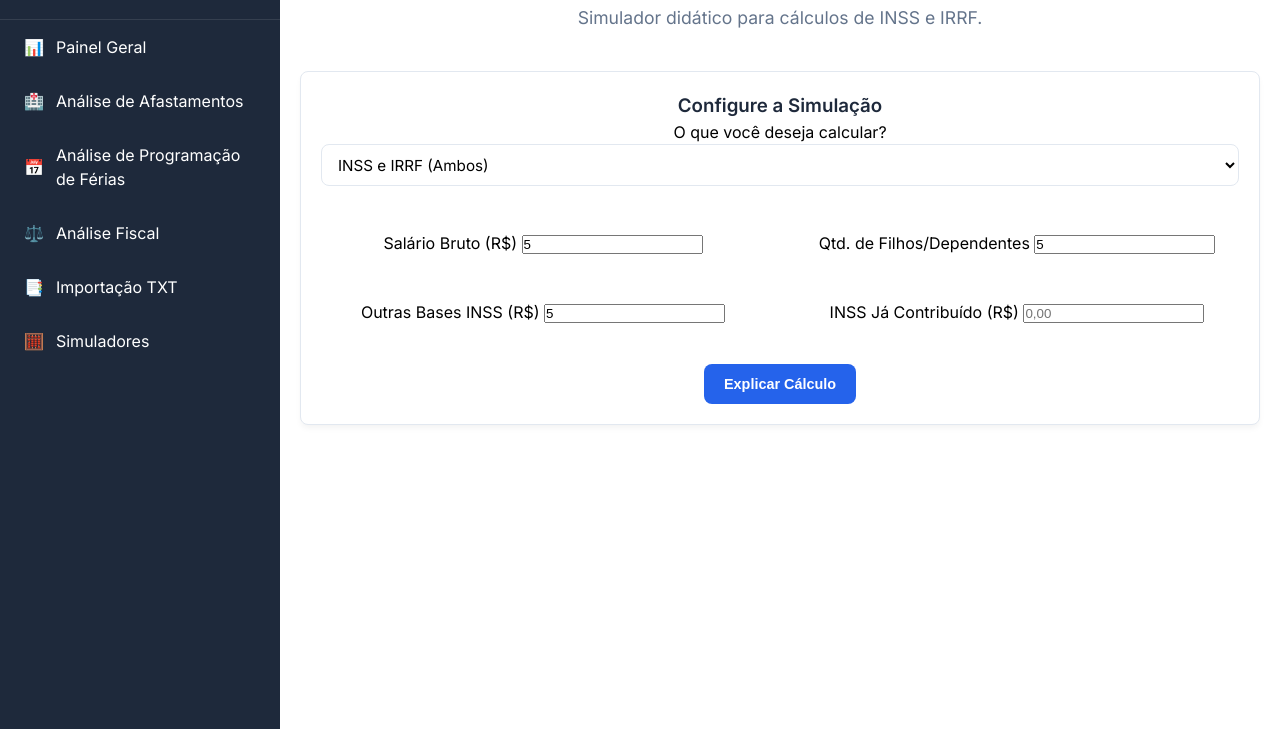
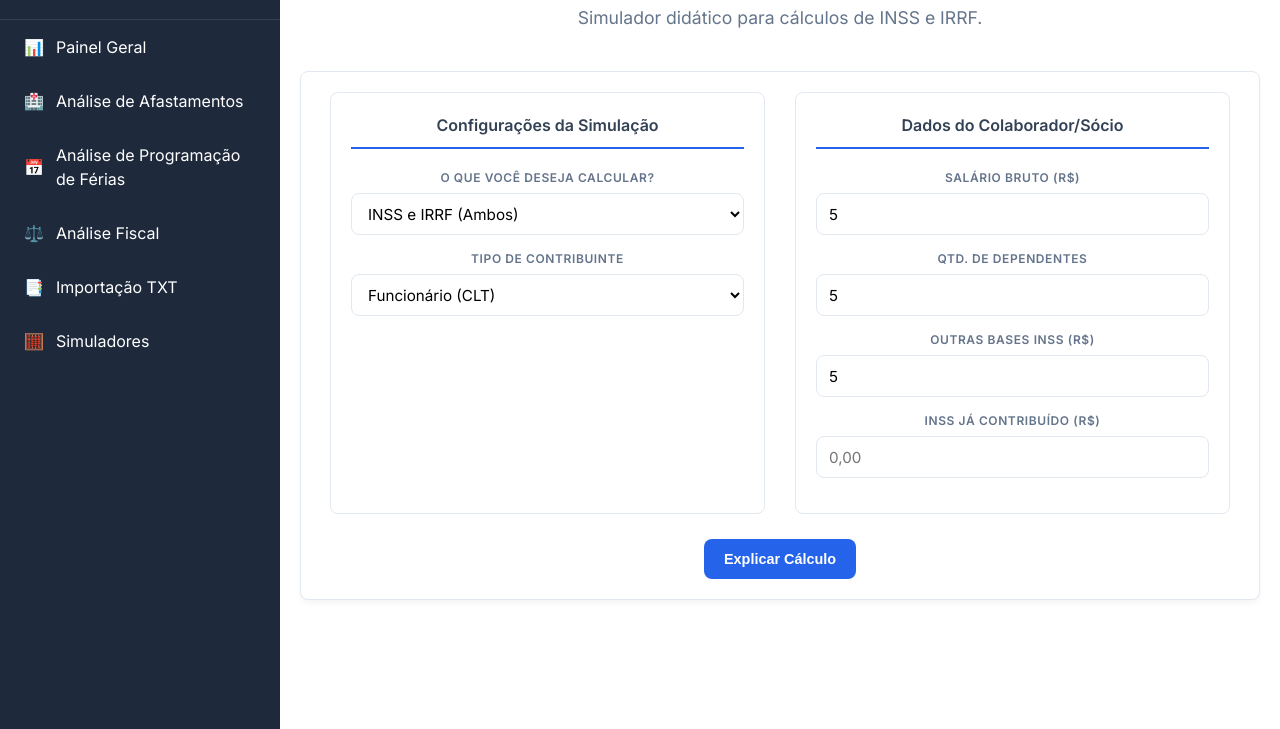
Before and after one commit to AlcidesDiogenes/ferramentas-dp, a plain HTML site: page pages/simuladores/detalhamento-calculos.html in a window 1280 px wide. Both pictures are taken after typing "5", "5", "5" into the empty fields and a click on the button "Explicar Cálculo". Shown: the part 71-800 px from the top of the page. Drawn offline with Linux system fonts and the light colour scheme.

Commit message:
ajuste no detalhamento do calculo

```diff
--- a/js/simuladores/detalhamento-calculos.js
+++ b/js/simuladores/detalhamento-calculos.js
@@ -39,6 +39,7 @@ form.addEventListener('submit', (e) => {
 
 function processarCalculo() {
     const tipo = document.getElementById('tipo-calculo').value;
+    const tipoContribuinte = document.getElementById('tipo-contribuinte').value;
     const salario = parseFloat(document.getElementById('salario-bruto').value) || 0;
     const dependentes = parseInt(document.getElementById('dependentes').value) || 0;
     const outrasBases = parseFloat(inputOutrasBases.value) || 0;
@@ -60,10 +61,19 @@ function processarCalculo() {
     if (tipo === 'ambos' || tipo === 'irrf') html += renderizarTabela(TABELA_IRRF, 'IRRF');
     html += `</div><hr>`;
 
-    // --- 2. CÁLCULO INSS ---
 if (tipo === 'ambos' || tipo === 'inss') {
         html += `<div class="calculo-bloco"><h4>Previdência (INSS)</h4>`;
 
+        if (tipoContribuinte === 'prolabore') {
+            // CÁLCULO PRO-LABORE (FIXO 11%)
+            const aliquotaFixa = 0.11;
+            totalINSS = Math.max(0, (baseINSS * aliquotaFixa) - jaContribuido);
+
+            html += `<p><strong>Cálculo para Sócio (Pró-labore):</strong></p>`;
+            html += `<p>Como se trata de um sócio (Pró-labore), aplica-se a alíquota fixa de <strong>11%</strong> sobre a base de cálculo.</p>`;
+            html += `<p>Cálculo: R$ ${formatarMoeda(baseINSS)} x 11% = <strong>R$ ${formatarMoeda(baseINSS * aliquotaFixa)}</strong></p>`;
+        } else {
+            // CÁLCULO CLT (PROGRESSIVO)
             html += `<p><strong>1. Cálculo Progressivo (Faixa por Faixa):</strong></p><ul>`;
             let anterior = 0;
             let somaProgressiva = 0;
@@ -86,7 +96,9 @@ function processarCalculo() {
             html += `<p>(R$ ${formatarMoeda(baseINSS)} x ${(faixa.aliquota * 100).toFixed(1)}%) - R$ ${formatarMoeda(faixa.deducao)} = <strong>R$ ${formatarMoeda(calculoSimplificado)}</strong></p>`;
 
             totalINSS = Math.max(0, calculoSimplificado - jaContribuido);
+        }
 
+        // ... (Exibição final do valor total mantida como estava)
         html += `<p class="calc-spacing">`;
         if (outrasBases > 0 && jaContribuido > 0) {
             html += `<em>* Valor de INSS ajustado pela contribuição já realizada (R$ ${formatarMoeda(jaContribuido)})</em><br>`;
--- a/pages/simuladores/detalhamento-calculos.html
+++ b/pages/simuladores/detalhamento-calculos.html
@@ -24,11 +24,14 @@
         </div>
 
         <section class="module-card">
-            <h3>Configure a Simulação</h3>
-            <form id="form-calculo">
+            <form id="form-calculo" class="simulator-form">
                 <div class="form-grid">
-                    <div class="form-group" style="grid-column: span 2;">
-                        <label for="tipo-calculo">O que você deseja calcular?</label>
+
+                    <div class="form-section">
+                        <h3>Configurações da Simulação</h3>
+
+                        <div class="form-group">
+                            <label for="tipo-calculo" class="form-label">O que você deseja calcular?</label>
                             <select id="tipo-calculo" class="form-control">
                                 <option value="ambos">INSS e IRRF (Ambos)</option>
                                 <option value="inss">Somente INSS</option>
@@ -37,22 +40,41 @@
                         </div>
 
                         <div class="form-group">
-                        <label for="salario-bruto">Salário Bruto (R$)</label>
-                        <input type="number" id="salario-bruto" placeholder="0,00" step="0.01">
-                    </div>
-                    <div class="form-group">
-                        <label for="dependentes">Qtd. de Filhos/Dependentes</label>
-                        <input type="number" id="dependentes" placeholder="0">
-                    </div>
-                    <div class="form-group">
-                        <label for="outras-bases">Outras Bases INSS (R$)</label>
-                        <input type="number" id="outras-bases" placeholder="0,00" step="0.01">
-                    </div>
-                    <div class="form-group" id="wrapper-inss-contribuido" style="display: none;">
-                        <label for="inss-contribuido">INSS Já Contribuído (R$)</label>
-                        <input type="number" id="inss-contribuido" placeholder="0,00" step="0.01">
+                            <label for="tipo-contribuinte" class="form-label">Tipo de Contribuinte</label>
+                            <select id="tipo-contribuinte" class="form-control">
+                                <option value="clt">Funcionário (CLT)</option>
+                                <option value="prolabore">Sócio (Pró-labore)</option>
+                            </select>
                         </div>
                     </div>
+
+                    <div class="form-section">
+                        <h3>Dados do Colaborador/Sócio</h3>
+
+                        <div class="form-group">
+                            <label for="salario-bruto" class="form-label">Salário Bruto (R$)</label>
+                            <input type="number" id="salario-bruto" class="form-control" placeholder="0,00" step="0.01"
+                                required>
+                        </div>
+
+                        <div class="form-group">
+                            <label for="dependentes" class="form-label">Qtd. de Dependentes</label>
+                            <input type="number" id="dependentes" class="form-control" placeholder="0" min="0">
+                        </div>
+
+                        <div class="form-group">
+                            <label for="outras-bases" class="form-label">Outras Bases INSS (R$)</label>
+                            <input type="number" id="outras-bases" class="form-control" placeholder="0,00" step="0.01">
+                        </div>
+
+                        <div class="form-group" id="wrapper-inss-contribuido" style="display: none;">
+                            <label for="inss-contribuido" class="form-label">INSS Já Contribuído (R$)</label>
+                            <input type="number" id="inss-contribuido" class="form-control" placeholder="0,00"
+                                step="0.01">
+                        </div>
+                    </div>
+                </div>
+
                 <button type="submit" class="btn-action">Explicar Cálculo</button>
             </form>
         </section>
```
Lines whose indentation alone changed are shown as unchanged.
